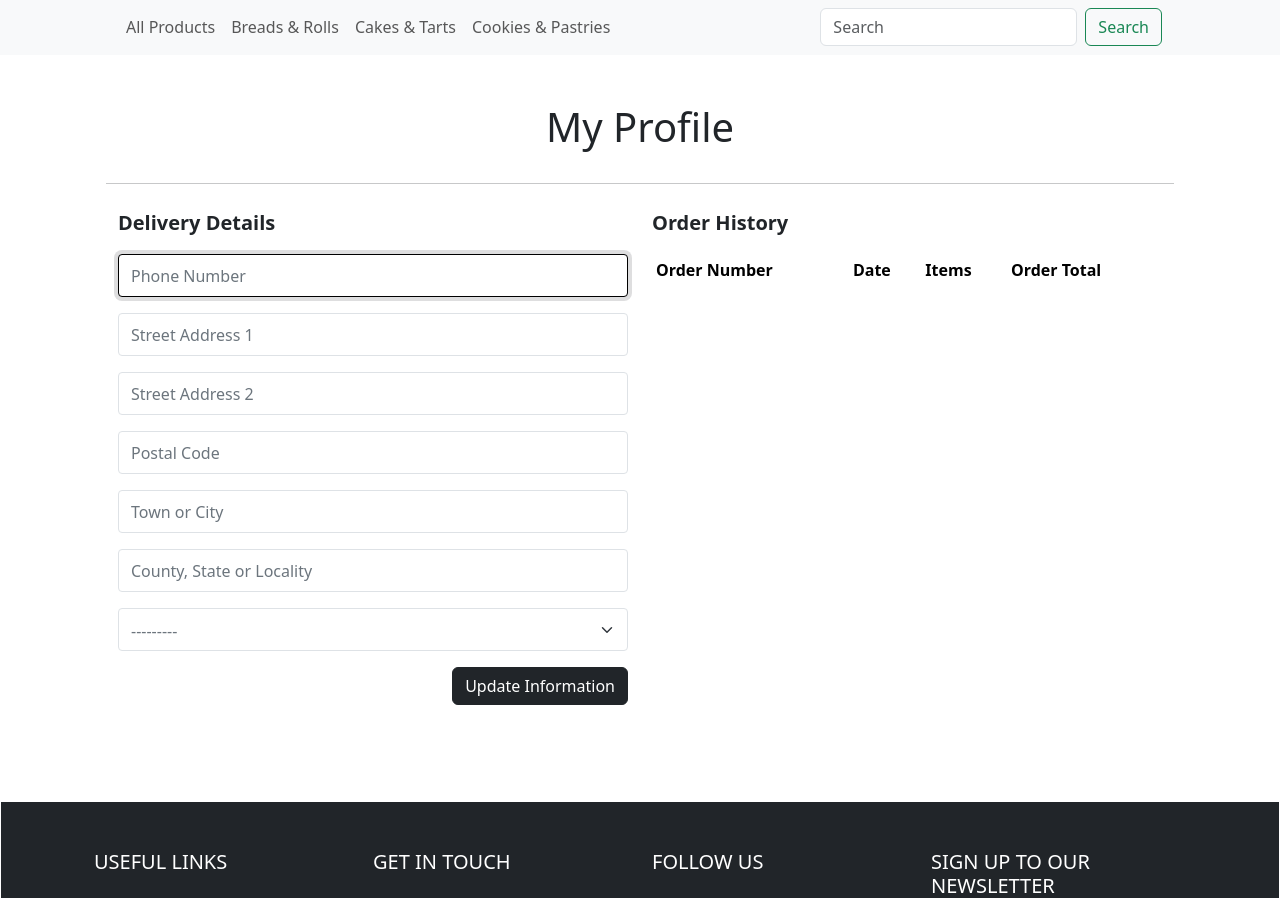
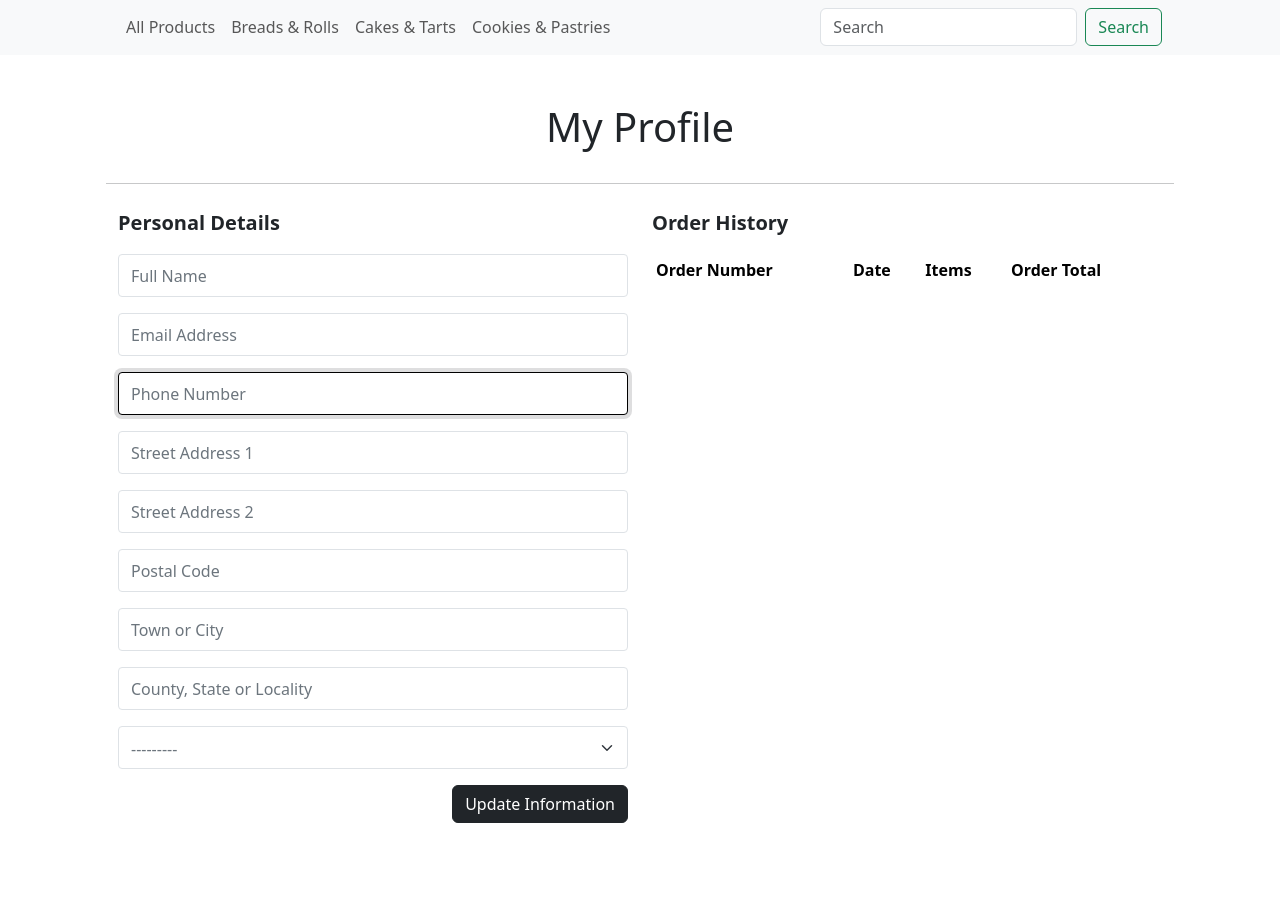
Before and after one commit to Sarah-Bue/bake-me-happy, a Django app: page /profile/ in a window 1280 px wide. Shown: the part 356-1254 px from the top of the page. Run offline with Django 4.2, Linux system fonts and the light colour scheme; the visitor is signed in with stand-in values (Sample User, id 1); data comes from the database, SQL or seed files in the repository; data that the repository does not hold is empty; some libraries are stand-ins or nearby versions.

Commit message:
fix: add name and email field to profile

```diff
--- a/checkout/templates/checkout/checkout.html
+++ b/checkout/templates/checkout/checkout.html
@@ -76,12 +76,12 @@
                 <form action="{% url 'checkout' %}" method="POST" id="payment-form">
                     {% csrf_token %}
                     <fieldset class="mb-4">
-                        <legend class="h6" aria-label="Personal details section">Details</legend>
+                        <legend class="h6" aria-label="Personal details section">Personal Information</legend>
                         {{ order_form.full_name | as_crispy_field }}
                         {{ order_form.email | as_crispy_field }}
                     </fieldset>
                     <fieldset class="mb-4">
-                        <legend class="h6" aria-label="Delivery details section">Delivery</legend>
+                        <legend class="h6" aria-label="Delivery details section">Delivery Details</legend>
                         {{ order_form.phone_number | as_crispy_field }}
                         {{ order_form.street_address1 | as_crispy_field }}
                         {{ order_form.street_address2 | as_crispy_field }}
--- a/checkout/views.py
+++ b/checkout/views.py
@@ -134,8 +134,8 @@ def checkout(request):
             try:
                 profile = UserProfile.objects.get(user=request.user)
                 order_form = OrderForm(initial={
-                    'full_name': profile.user.get_full_name(),
-                    'email': profile.user.email,
+                    'full_name': profile.default_full_name,
+                    'email': profile.default_email,
                     'phone_number': profile.default_phone_number,
                     'street_address1': profile.default_street_address1,
                     'street_address2': profile.default_street_address2,
@@ -185,6 +185,8 @@ def checkout_success(request, order_number):
         # Save the user's info
         if save_info:
             profile_data = {
+                'default_full_name': order.full_name,
+                'default_email': order.email,
                 'default_phone_number': order.phone_number,
                 'default_street_address1': order.street_address1,
                 'default_street_address2': order.street_address2,
--- a/profiles/forms.py
+++ b/profiles/forms.py
@@ -19,6 +19,8 @@ class UserProfileForm(forms.ModelForm):
         """
         super().__init__(*args, **kwargs)
         placeholders = {
+            'default_full_name': 'Full Name',
+            'default_email': 'Email Address',
             'default_phone_number': 'Phone Number',
             'default_street_address1': 'Street Address 1',
             'default_street_address2': 'Street Address 2',
--- a/profiles/models.py
+++ b/profiles/models.py
@@ -13,6 +13,10 @@ class UserProfile(models.Model):
     """
     # One profile per user, delete profile if user is deleted
     user = models.OneToOneField(User, on_delete=models.CASCADE)
+
+    # User information
+    default_full_name = models.CharField(max_length=50, null=True, blank=True)
+    default_email = models.EmailField(max_length=254, null=True, blank=True)
 
     # Optional default delivery information
     default_phone_number = models.CharField(max_length=20, null=True, blank=True)
--- a/profiles/templates/profiles/profile.html
+++ b/profiles/templates/profiles/profile.html
@@ -13,7 +13,7 @@
 
             <!-- Editable Profile Information -->
             <div class="col-12 col-md-6">
-                <p class="lead mb-3 fw-bold">Delivery Details</p>
+                <p class="lead mb-3 fw-bold">Personal Details</p>
                 <form action="{% url 'profile' %}" method="POST" id="profile-update-form" class="mt-3">
                     {% csrf_token %}
                     {{ form|crispy }}
```
Also changed, not shown: profiles/migrations/0002_userprofile_default_email_and_more.py (added).
